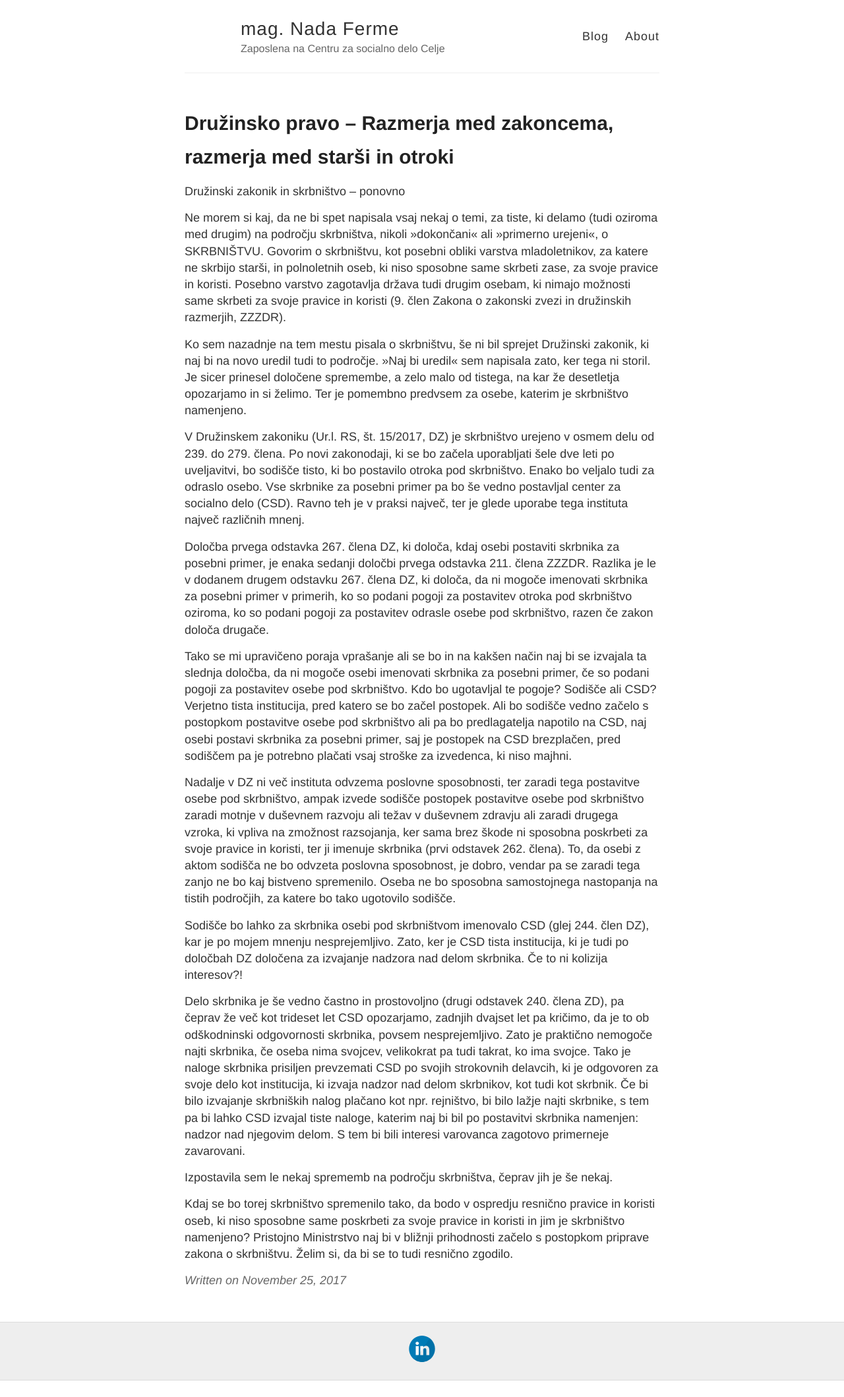
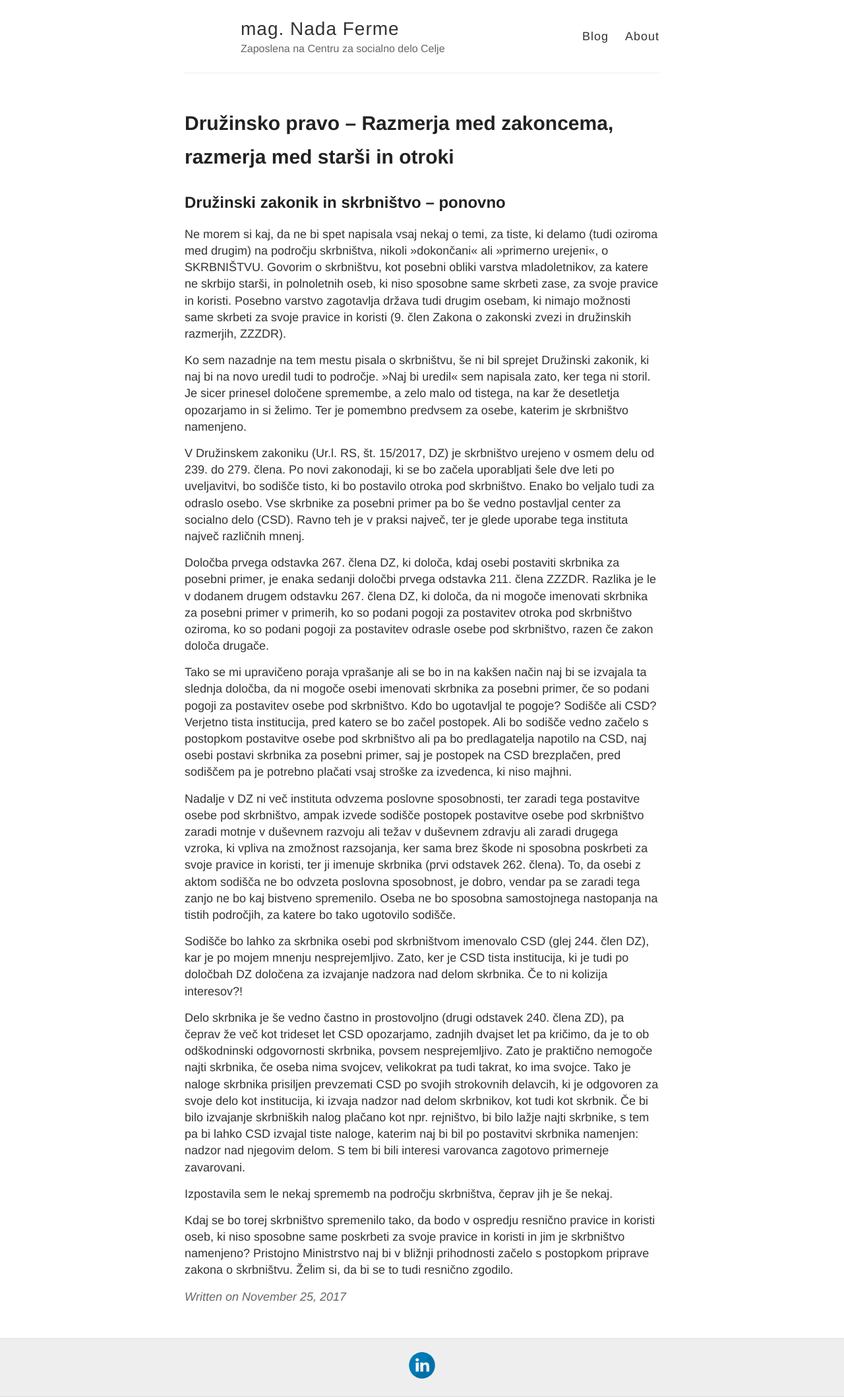
Before and after one commit to th0r88/nadafermesi, a Jekyll site: the page built from _posts/2017-11-25-druzinski-zakonik-in-skrbnistvo.md, in a window 1280 px wide. Shown: the whole page at 66% size. Built offline with Jekyll 4.4.1, drawn with Linux system fonts in a browser that asks for light colours; before the commit the page ends 2093 px from its top, so only the background shows below that.

```diff
--- a/_posts/2017-11-25-druzinski-zakonik-in-skrbnistvo.md
+++ b/_posts/2017-11-25-druzinski-zakonik-in-skrbnistvo.md
@@ -3,7 +3,7 @@ layout: post
 title: Družinsko pravo – Razmerja med zakoncema, razmerja med starši in otroki
 ---
 
-Družinski zakonik in skrbništvo – ponovno
+## Družinski zakonik in skrbništvo – ponovno
 
 Ne morem si kaj, da ne bi spet napisala vsaj nekaj o temi, za tiste, ki delamo (tudi oziroma med drugim) na področju skrbništva, nikoli »dokončani« ali »primerno urejeni«, o SKRBNIŠTVU. Govorim o skrbništvu, kot posebni obliki varstva mladoletnikov, za katere ne skrbijo starši, in polnoletnih oseb, ki niso sposobne same skrbeti zase, za svoje pravice in koristi. Posebno varstvo zagotavlja država tudi drugim osebam, ki nimajo možnosti same skrbeti za svoje pravice in koristi (9. člen Zakona o zakonski zvezi in družinskih razmerjih, ZZZDR).
 
```
